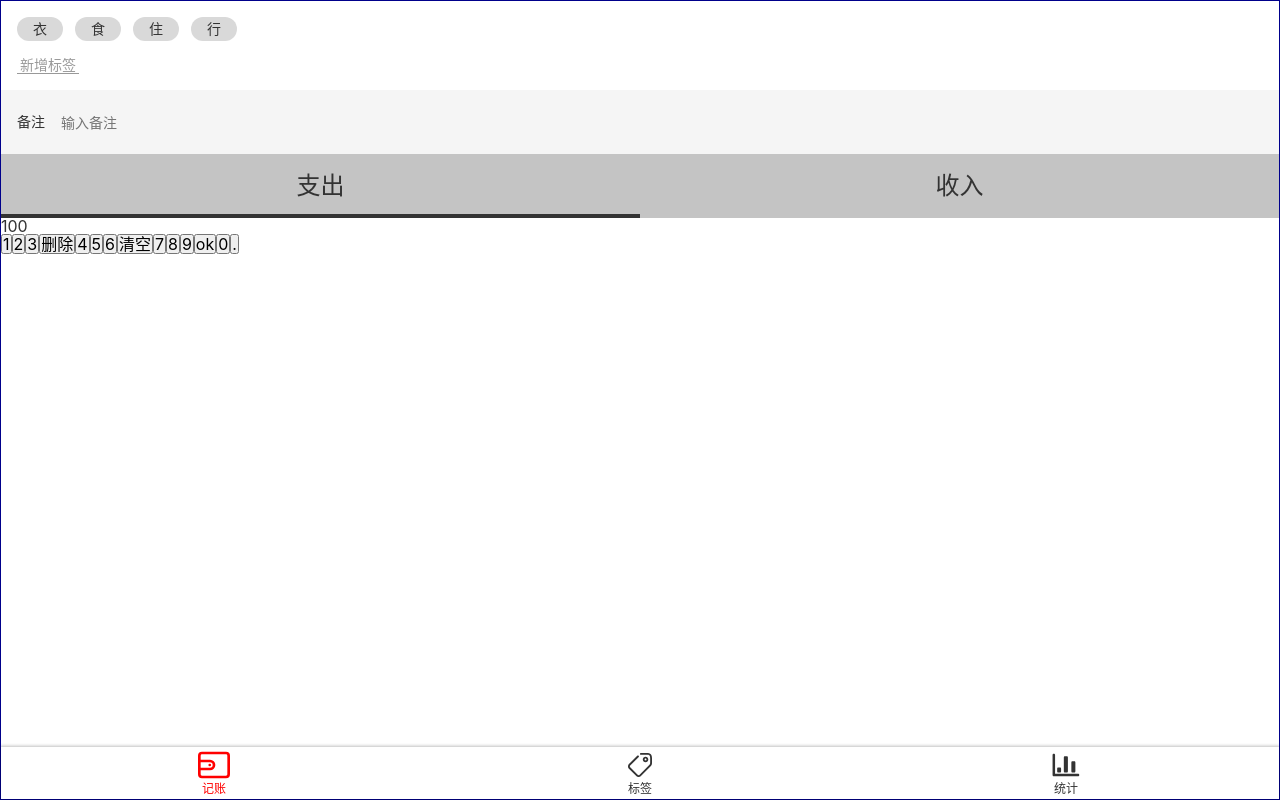
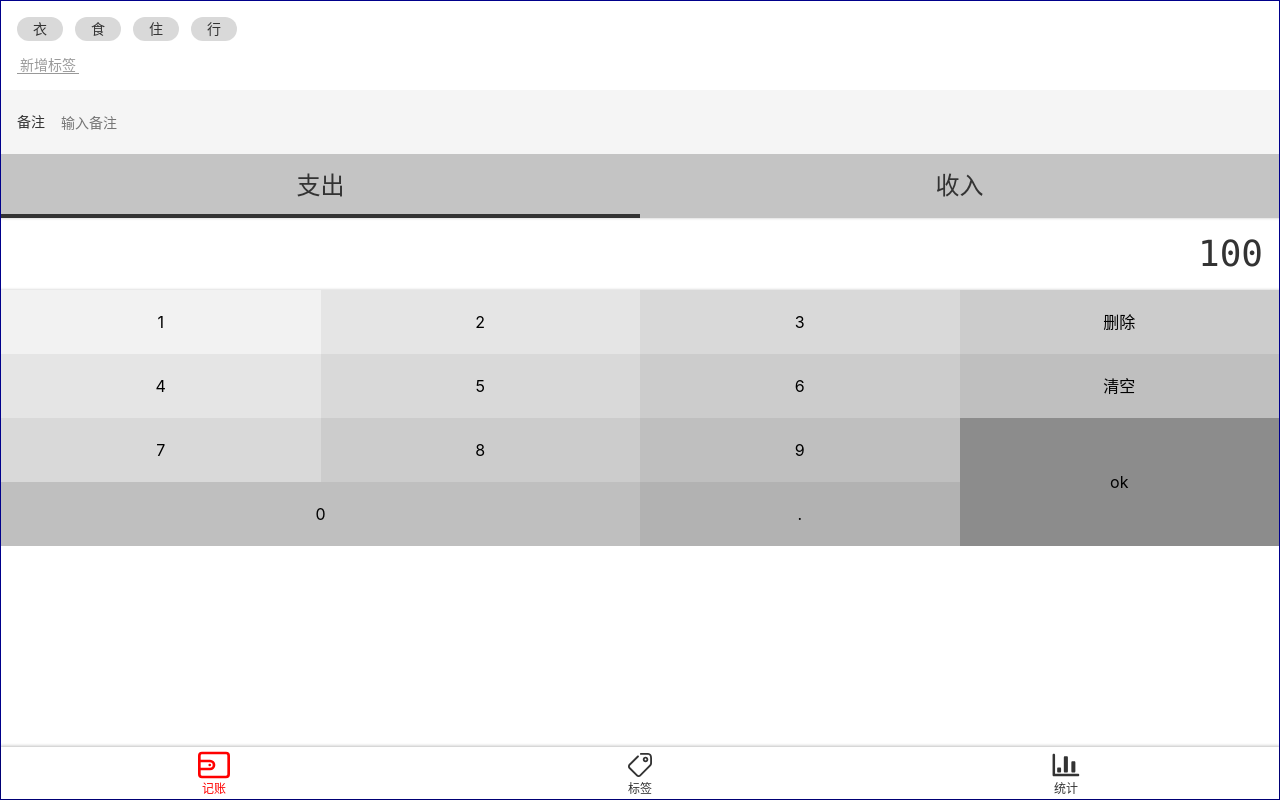
Before and after one commit to paixiaoxing1459/More-money, a Vue app: page /#/money in a window 1280 px wide. Built offline with nearby package versions, Linux system fonts and the light colour scheme.

Commit message:
出错后重新再来…… 完成 money 组件 css 样式下半部分，导航栏下的空格未解决

```diff
--- a/src/assets/style/helper.scss
+++ b/src/assets/style/helper.scss
@@ -2,3 +2,20 @@ $font-black: -apple-system, "Noto Sans", "Helvetica Neue", Helvetica, "Nimbus Sa
 $font-kai:Baskerville, Georgia, "Liberation Serif", "Kaiti SC", STKaiti, "AR PL UKai CN", "AR PL UKai HK", "AR PL UKai TW", "AR PL UKai TW MBE", "AR PL KaitiM GB", KaiTi, KaiTi_GB2312, DFKai-SB, "TW\-Kai", serif;
 $font-song:Georgia, "Nimbus Roman No9 L", "Songti SC", "Noto Serif CJK SC", "Source Han Serif SC", "Source Han Serif CN", STSong, "AR PL New Sung", "AR PL SungtiL GB", NSimSun, SimSun, "TW\-Sung", "WenQuanYi Bitmap Song", "AR PL UMing CN", "AR PL UMing HK", "AR PL UMing TW", "AR PL UMing TW MBE", PMingLiU, MingLiU, serif;
 $color-highlight:#f00;
+$color-shadow:rgba(0,0,0,0.25);
+
+// placeholder
+%clearFix{
+    &:after{
+        content: '';
+        clear: both;
+        display: block;
+    }
+}
+%outerShadow{
+    box-shadow: 0 0 3px 1px $color-shadow;
+}
+%innerShadow{
+    box-shadow: inset 0 -3px 3px -3px $color-shadow,
+      inset 0 3px 3px -3px $color-shadow;
+}
--- a/src/components/Nav.vue
+++ b/src/components/Nav.vue
@@ -2,43 +2,45 @@
   <nav>
     <!--  active-class 是 router-link（vue3 路由的一个组件） 的一个属性，它用于设置 链接激活时使用的 CSS 类名 -->
     <router-link to="/money" class="item" active-class="selected">
-      <Icon name="money"/>
+      <Icon name="money" />
       记账
     </router-link>
     <router-link to="/labels" class="item" active-class="selected">
-      <Icon name="label"/>
+      <Icon name="label" />
       标签
     </router-link>
     <router-link to="/statistics" class="item" active-class="selected">
-      <Icon name="statistics"/>
-      统计</router-link>
+      <Icon name="statistics" />
+      统计</router-link
+    >
   </nav>
 </template>
 
 <script lang="ts">
-let importAll =(requireContext:__WebpackModuleApi.RequireContext)=> requireContext.keys().forEach(requireContext)
+let importAll = (requireContext: __WebpackModuleApi.RequireContext) =>
+  requireContext.keys().forEach(requireContext);
 try {
-  importAll(require.context('../assets/icons/',true,/\.svg$/))
-}catch (error){
-  console.log(error)
+  importAll(require.context("../assets/icons/", true, /\.svg$/));
+} catch (error) {
+  console.log(error);
 }
 
 export default {
-  name: 'Nav'
+  name: "Nav",
 };
 </script>
 
 <style lang="scss" scoped>
 @import "../assets/style/helper.scss";
-  nav{
+nav {
+  @extend %outerShadow;
   display: flex;
   flex-direction: row;
   // CSS box-shadow 属性用于 在元素的框架上添加阴影效果
-    box-shadow: 0 0 3px 1px rgba(0,0,0,0.25);
   font-size: 12px;
 
   // 这样写就是 scss 的语法（并没有了解）
-    > .item{
+  > .item {
     padding: 2px 0;
     width: 33.333333%;
     display: flex;
@@ -46,13 +48,13 @@ export default {
     justify-content: center;
     flex-direction: column;
 
-      .icon{
+    .icon {
       width: 32px;
       height: 32px;
     }
   }
 
-    > .item.selected{
+  > .item.selected {
     color: $color-highlight;
   }
 }
--- a/src/views/Money.vue
+++ b/src/views/Money.vue
@@ -15,7 +15,7 @@
       <label class="notes">
         <span class="name">备注</span>
         <!--   placeholder 是 input 的一个占位符     -->
-        <input type="text" placeholder="输入备注">
+        <input type="text" placeholder="输入备注" />
       </label>
     </div>
     <div>
@@ -38,8 +38,8 @@
         <button>7</button>
         <button>8</button>
         <button>9</button>
-        <button>ok</button>
-        <button>0</button>
+        <button class="ok">ok</button>
+        <button class="zero">0</button>
         <button>.</button>
       </div>
     </div>
@@ -48,18 +48,74 @@
 
 <script lang="ts">
 export default {
-  name: 'money',
+  name: "money",
 };
 </script>
 
 <style lang="scss" scoped>
 @import "../assets/style/helper.scss";
-  .types{
+.numberPad {
+  .output {
+    @extend %clearFix;
+    @extend %innerShadow;
+    font-size: 36px;
+    font-family: Consolas, monospace;
+    padding: 28px 16px;
+    text-align: right;
+  }
+  .buttons {
+    @extend %clearFix;
+    > button {
+      width: 25%;
+      height: 64px;
+      float: left;
+      background: transparent;
+      border: none;
+      &.ok {
+        height: 64px * 2;
+        float: right;
+      }
+      &.zero {
+        width: 25% * 2;
+      }
+      $bg: #f2f2f2;
+      &:nth-child(1) {
+        background: $bg;
+      }
+      &:nth-child(2),
+      &:nth-child(5) {
+        background: darken($bg, 5%);
+      }
+      &:nth-child(3),
+      &:nth-child(6),
+      &:nth-child(9) {
+        background: darken($bg, 5% * 2);
+      }
+      &:nth-child(4),
+      &:nth-child(7),
+      &:nth-child(10) {
+        background: darken($color: $bg, $amount: 5% * 3);
+      }
+      &:nth-child(8),
+      &:nth-child(11),
+      &:nth-child(13) {
+        background: darken($color: $bg, $amount: 5% * 4);
+      }
+      &:nth-child(14) {
+        background: darken($color: $bg, $amount: 5% * 5);
+      }
+      &:nth-child(12) {
+        background: darken($color: $bg, $amount: 5% * 8);
+      }
+    }
+  }
+}
+.types {
   background-color: #c4c4c4;
   display: flex;
   text-align: center;
   font-size: 24px;
-    > li{
+  > li {
     width: 50%;
     line-height: 64px;
     display: flex;
@@ -70,9 +126,9 @@ export default {
     //  .selected 表示 li 后代被 selected
     //  &.selected 表示 当前 li 被选择
     //  伪元素 after
-      &.selected::after{
+    &.selected::after {
       // 没有 content 就不会出现
-        content: '';
+      content: "";
       // 子绝父相，用绝对定位来设置被选中 li 的底部，父元素相对定位
       position: absolute;
       bottom: 0;
@@ -83,16 +139,16 @@ export default {
     }
   }
 }
-  .notes{
+.notes {
   font-size: 14px;
   background: #f5f5f5;
   padding-left: 16px;
   display: flex;
   align-items: center;
-    .name{
+  .name {
     padding-right: 16px;
   }
-    input{
+  input {
     height: 64px;
     flex-grow: 1;
     background: transparent;
@@ -100,17 +156,17 @@ export default {
     padding-right: 16px;
   }
 }
-  .tags{
+.tags {
   font-size: 14px;
   padding: 16px;
 
   // 选择 tags 里面的current
-    > .current{
+  > .current {
     display: flex;
 
-      > li{
+    > li {
       background: #d9d9d9;
-        $h:24px;
+      $h: 24px;
       height: $h;
       line-height: $h;
       // height == light , 可使一行的文字居中，但是如果有两行就不行
@@ -119,9 +175,9 @@ export default {
       margin-right: 12px;
     }
   }
-    > .new{
+  > .new {
     padding-top: 16px;
-      button{
+    button {
       background: transparent;
       border: none;
       color: #999;
@@ -130,8 +186,7 @@ export default {
     }
   }
   // tags 本身被选中
-    &selected{
-
+  &selected {
   }
 }
 </style>
```
Lines whose indentation alone changed are shown as unchanged.
